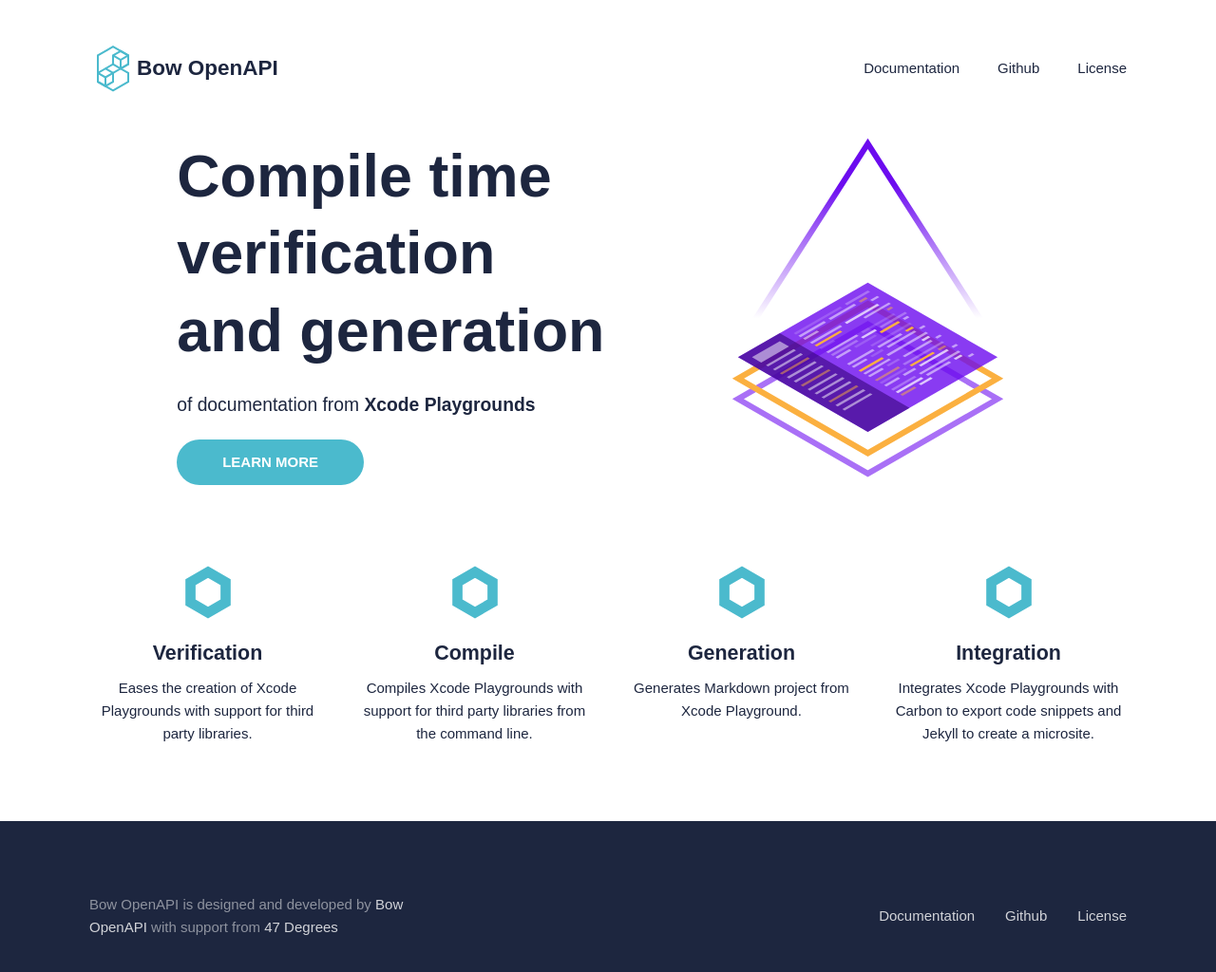
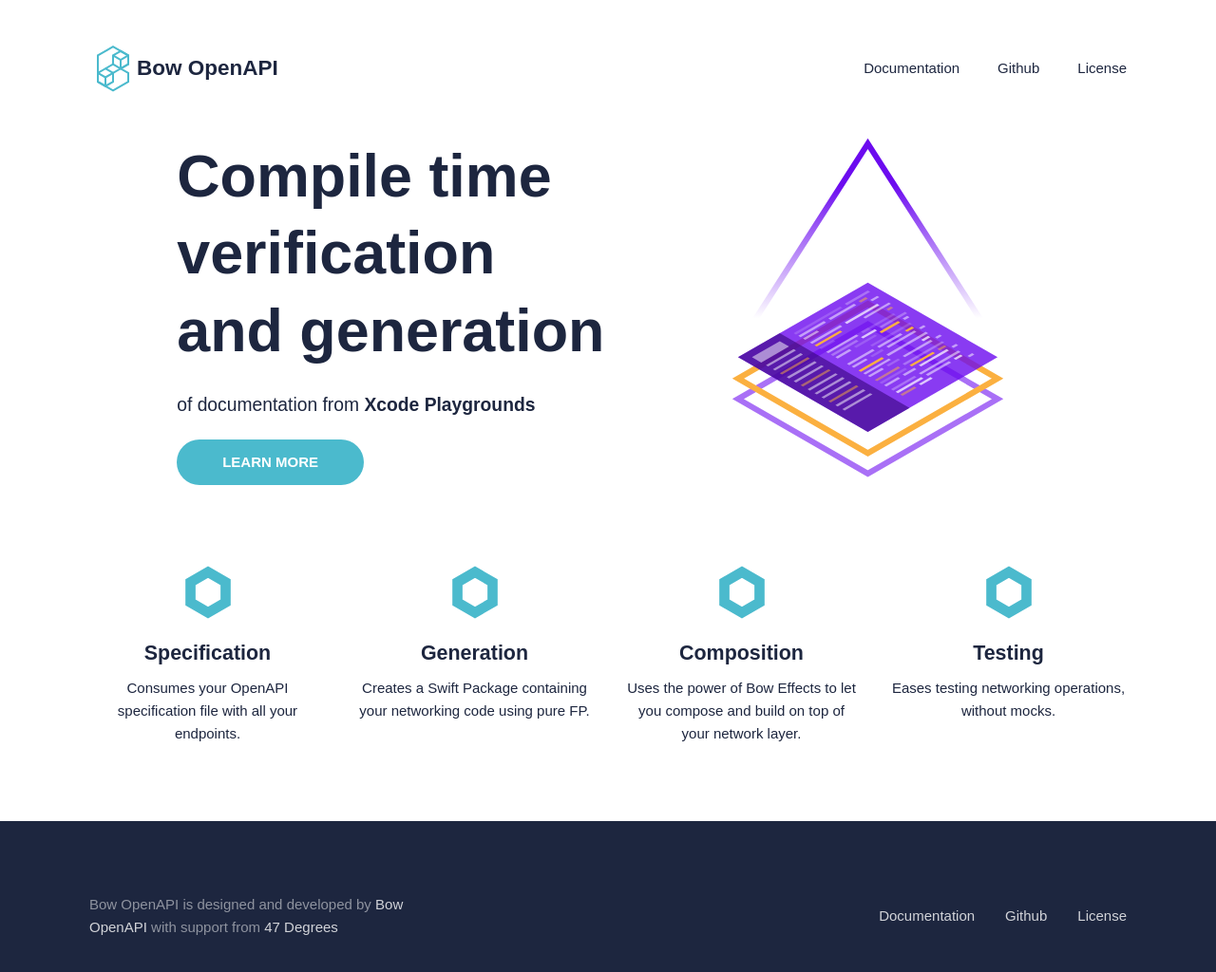
Before and after one commit to bow-swift/bow-openapi, a Jekyll site: the page built from docs/index.md, in a window 1280 px wide and 1065 px high. Shown: the top 1024 px of the window at 95% size. Built offline with Jekyll 4.4.1, drawn with Linux system fonts in a browser that asks for light colours; some web fonts are replaced.

Commit message:
Edit features

```diff
--- a/docs/_data/features.yml
+++ b/docs/_data/features.yml
@@ -1,16 +1,16 @@
 content:
-    - title: Verification
-      description: Eases the creation of Xcode Playgrounds with support for third party libraries.
+    - title: Specification
+      description: Consumes your OpenAPI specification file with all your endpoints.
       icon: img/main-image-primary.svg
 
-    - title: Compile
-      description: Compiles Xcode Playgrounds with support for third party libraries from the command line.
+    - title: Generation
+      description: Creates a Swift Package containing your networking code using pure FP.
       icon: img/main-image-secondary.svg
 
-    - title: Generation
-      description: Generates Markdown project from Xcode Playground.
+    - title: Composition
+      description: Uses the power of Bow Effects to let you compose and build on top of your network layer.
       icon: img/main-image-tertiary.svg
 
-    - title: Integration
-      description: Integrates Xcode Playgrounds with Carbon to export code snippets and Jekyll to create a microsite.
+    - title: Testing
+      description: Eases testing networking operations, without mocks.
       icon: img/main-image-quaternary.svg
```
